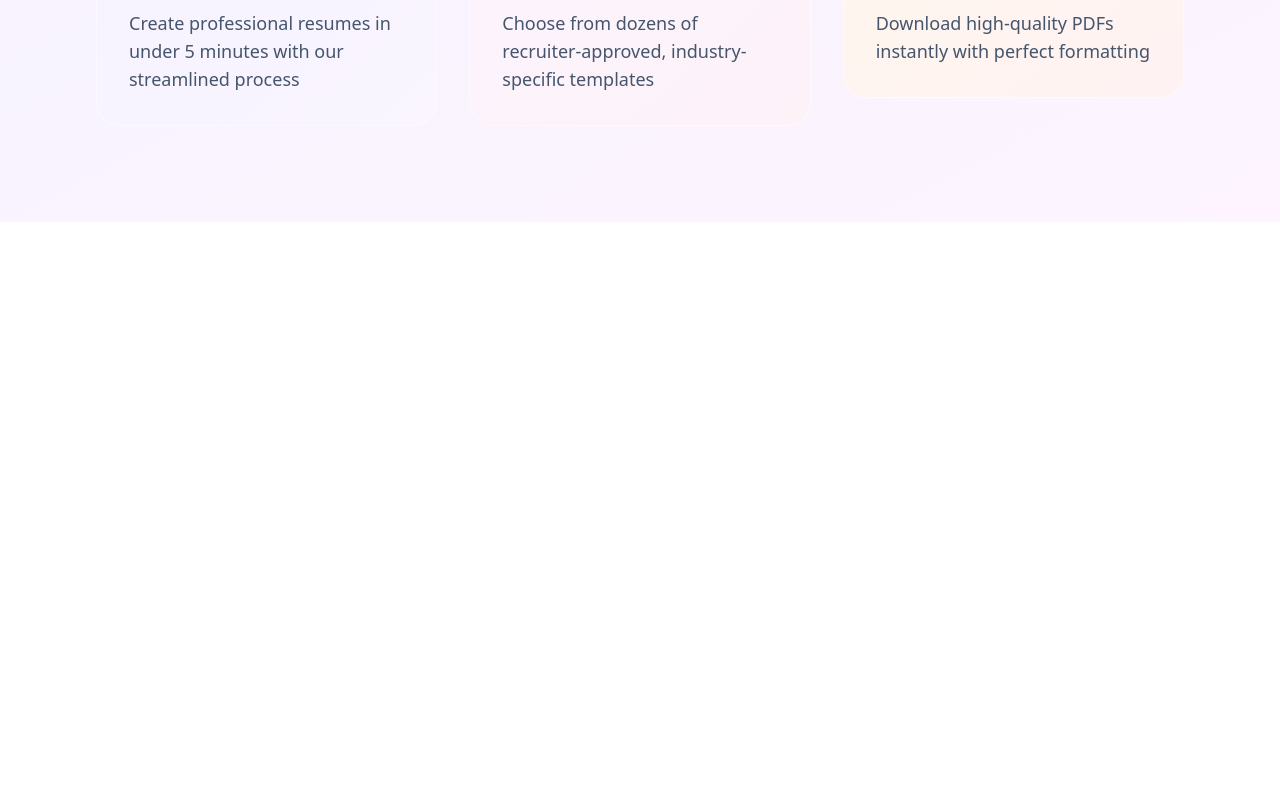
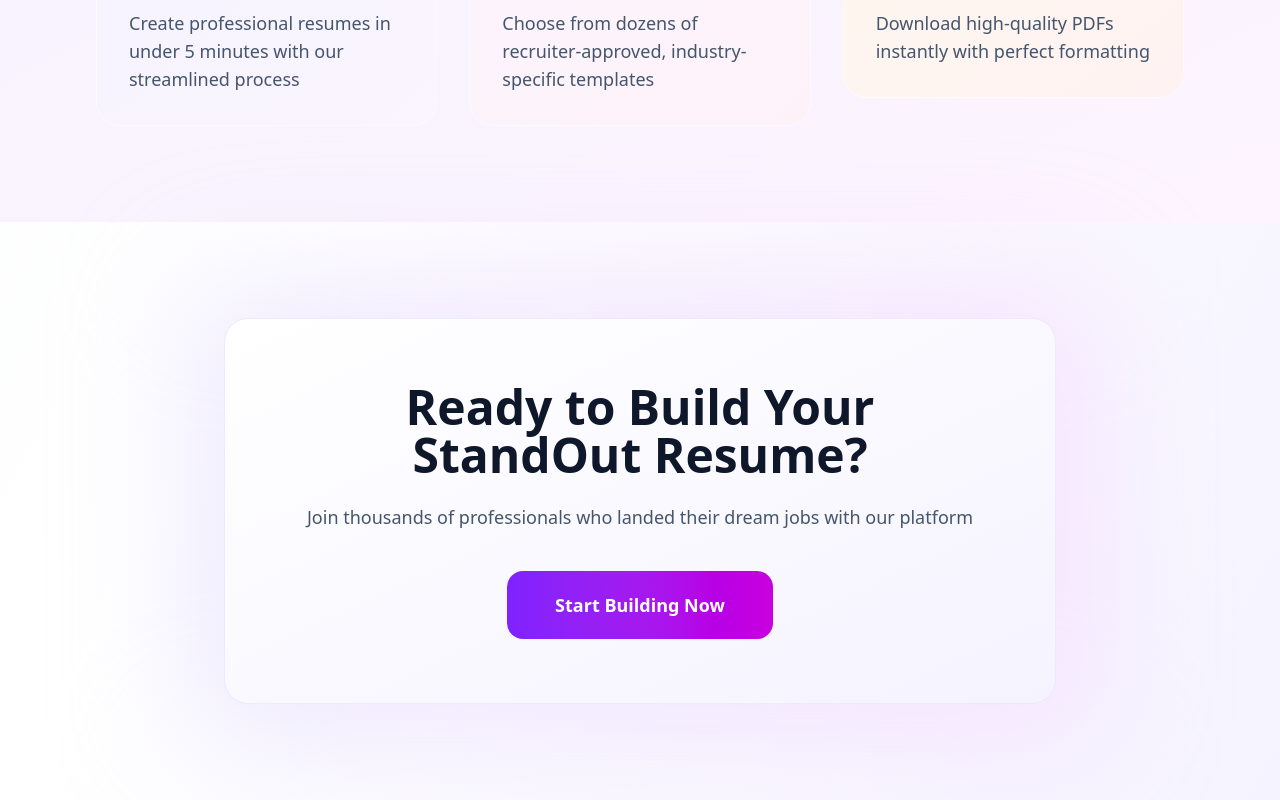
Before and after one commit to sarkarniloy102/NiHuFy-Resume-Builder-Client-Side, a React (Vite) app: page / in a window 1280 px wide. Shown: the part 1443-2243 px from the top of the page. Before the commit the page ends 1665 px from the top, so only its background shows below. Built offline with nearby package versions, Linux system fonts and the light colour scheme.

Commit message:
cta section completed

```diff
--- a/src/pages/LandingPage.jsx
+++ b/src/pages/LandingPage.jsx
@@ -264,7 +264,7 @@ const LandingPage = () => {
                                         gradient: landingPageStyles.featureIconOrange,
                                         bg: landingPageStyles.featureCardOrange
                                     }
-                                ].map((feature,idx)=>(
+                                ].map((feature, idx) => (
                                     <div key={idx} className={landingPageStyles.featureCard}>
                                         <div className={landingPageStyles.featureCardHover}></div>
                                         <div className={`${landingPageStyles.featureCardContent} ${feature.bg}`}>
@@ -281,6 +281,25 @@ const LandingPage = () => {
                         </div>
                     </div>
                 </section>
+                {/* CTA section */}
+                <section className={landingPageStyles.ctaSection}>
+                    <div className={landingPageStyles.ctaContainer}>
+                        <div className={landingPageStyles.ctaCard}>
+                            <div className={landingPageStyles.ctaCardBg}></div>
+                            <div className={landingPageStyles.ctaCardContent}>
+                                <h2 className={landingPageStyles.ctaTitle}>Ready to Build Your <span className={landingPageStyles.ctaTitleGradient}></span>StandOut Resume?</h2>
+                                <p className={landingPageStyles.ctaDescription}>Join thousands of professionals who landed their dream jobs with our platform</p>
+                                <button onClick={handleCTA}
+                                    className={landingPageStyles.ctaButton}>
+                                    <div className={landingPageStyles.ctaButtonOverlay}></div>
+                                    <span className={landingPageStyles.ctaButtonText}>Start Building Now</span>
+
+                                </button>
+                            </div>
+                        </div>
+
+                    </div>
+                </section>
             </main>
         </div>
     );
```
